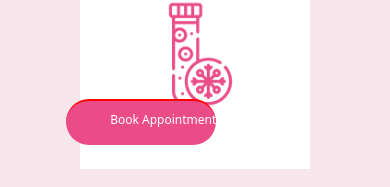
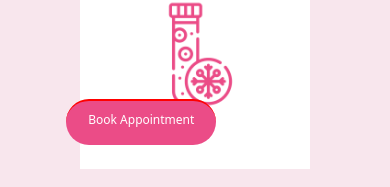
Before and after one commit to AkshayG999/poushali-altius, a Next.js app: page /advanced/advance in a window 390 px wide. Shown: the part 599-786 px from the top of the page. Built offline with nearby package versions, Linux system fonts and the light colour scheme.

Commit message:
footer done

```diff
--- a/styles/Footer.module.css
+++ b/styles/Footer.module.css
@@ -38,9 +38,7 @@
   @media (max-width: 450px) {
     .footerwrap {
 
-        display: flex;
-        align-items: flex-end !important;
-        justify-content: flex-end !important;
+        left: 57%;
 
        }
        .containerfooter{
```
